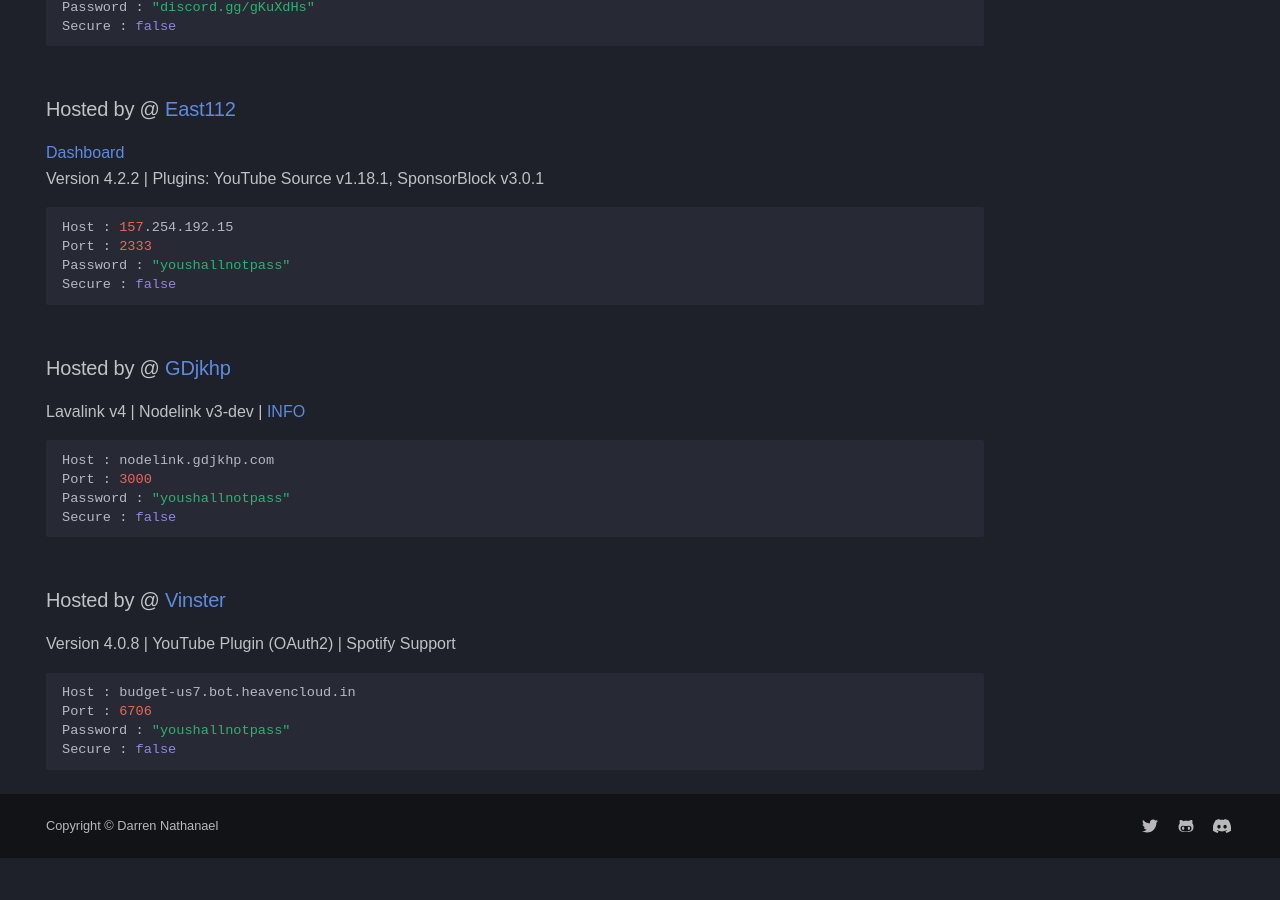
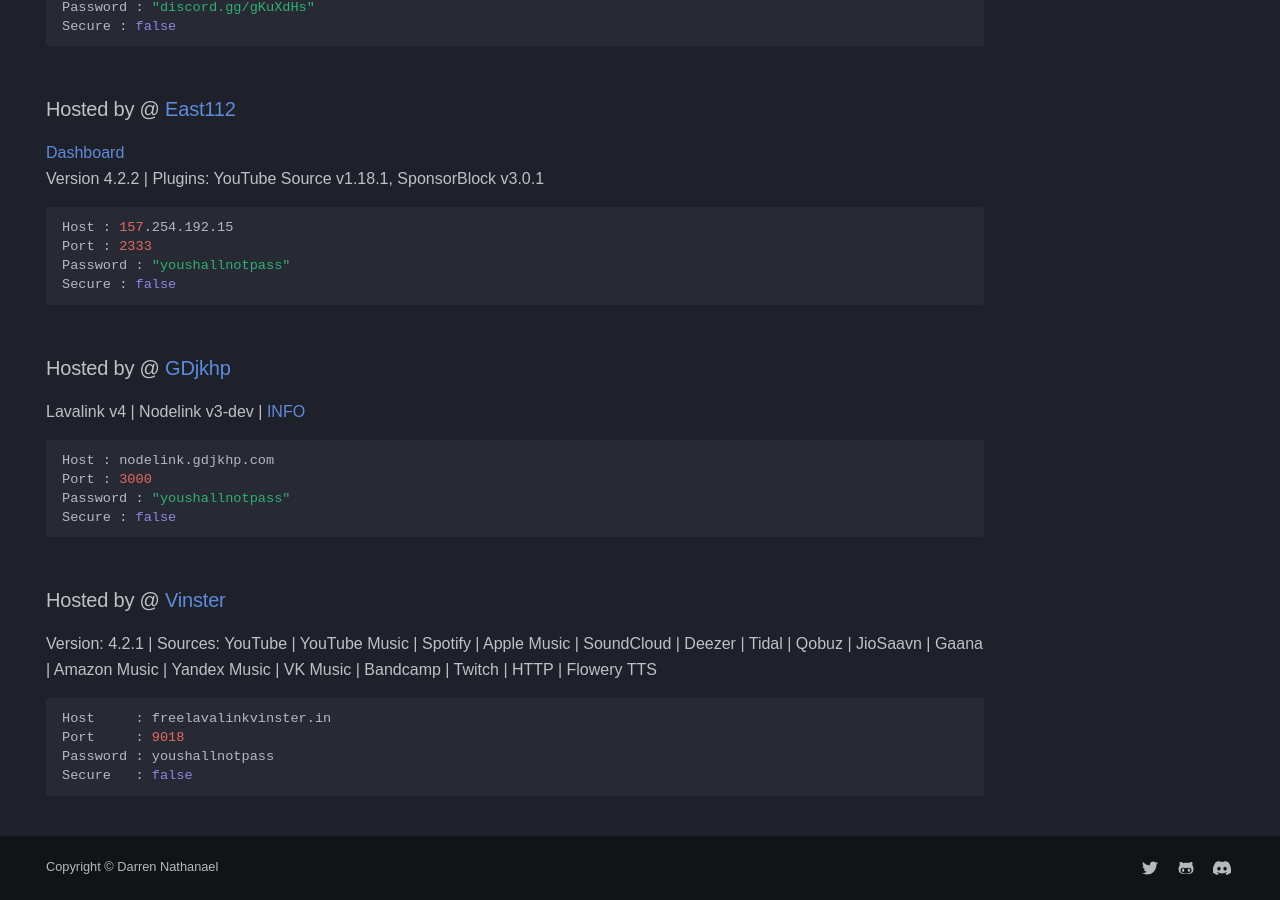
Before and after one commit to DarrenOfficial/lavalink-list, an MkDocs documentation site: the page built from docs/NoSSL/Lavalink-NonSSL.md, in a window 1280 px wide and 900 px high, scrolled down 3314 px. Built offline with MkDocs 1.6.1 and Material for MkDocs 9.7.7, drawn with Linux system fonts in a browser that asks for light colours; some web fonts are replaced; comment, search, counter and statistics services are not loaded; a style sheet for code colours, icons or effects is not loaded; before the commit the page ends 4172 px from its top, so only the background shows below that.

Commit message:
Update Lavalink NonSSL configuration details (#828)

````diff
--- a/docs/NoSSL/Lavalink-NonSSL.md
+++ b/docs/NoSSL/Lavalink-NonSSL.md
@@ -174,11 +174,10 @@ Password : "youshallnotpass"
 Secure : false
 ```
 ### Hosted by @ [Vinster](https://discord.com/users/1237795909656641603)
-Version 4.0.8 | YouTube Plugin (OAuth2) | Spotify Support
-
+Version: 4.2.1 | Sources: YouTube | YouTube Music | Spotify | Apple Music | SoundCloud | Deezer | Tidal | Qobuz | JioSaavn | Gaana | Amazon Music | Yandex Music | VK Music | Bandcamp | Twitch | HTTP | Flowery TTS
 ```bash
-Host : budget-us7.bot.heavencloud.in
-Port : 6706
-Password : "youshallnotpass"
-Secure : false
+Host     : freelavalinkvinster.in
+Port     : 9018
+Password : youshallnotpass
+Secure   : false
 ```
````
